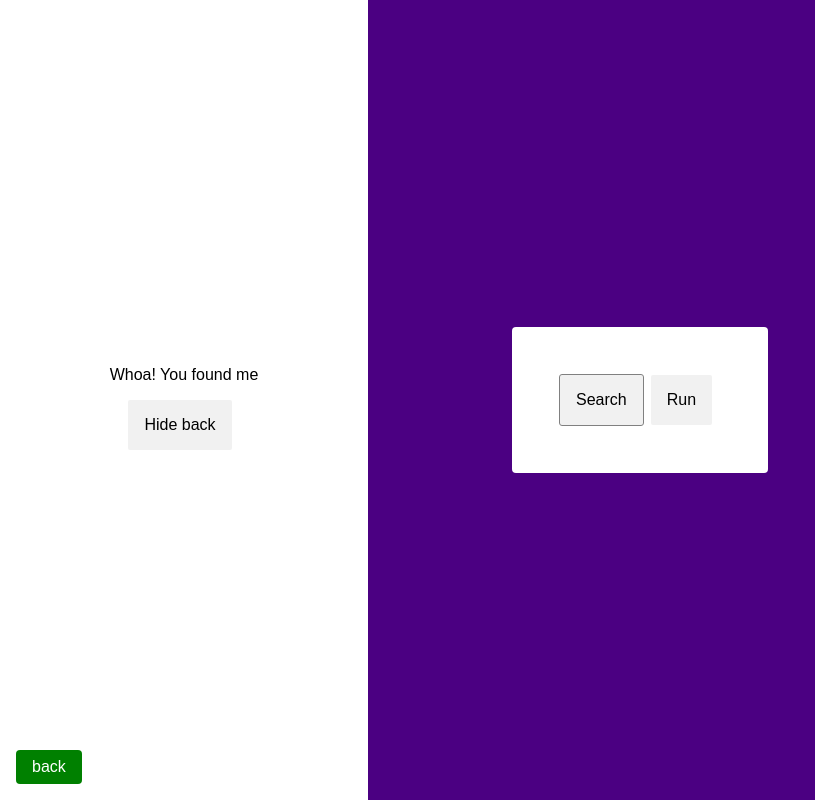
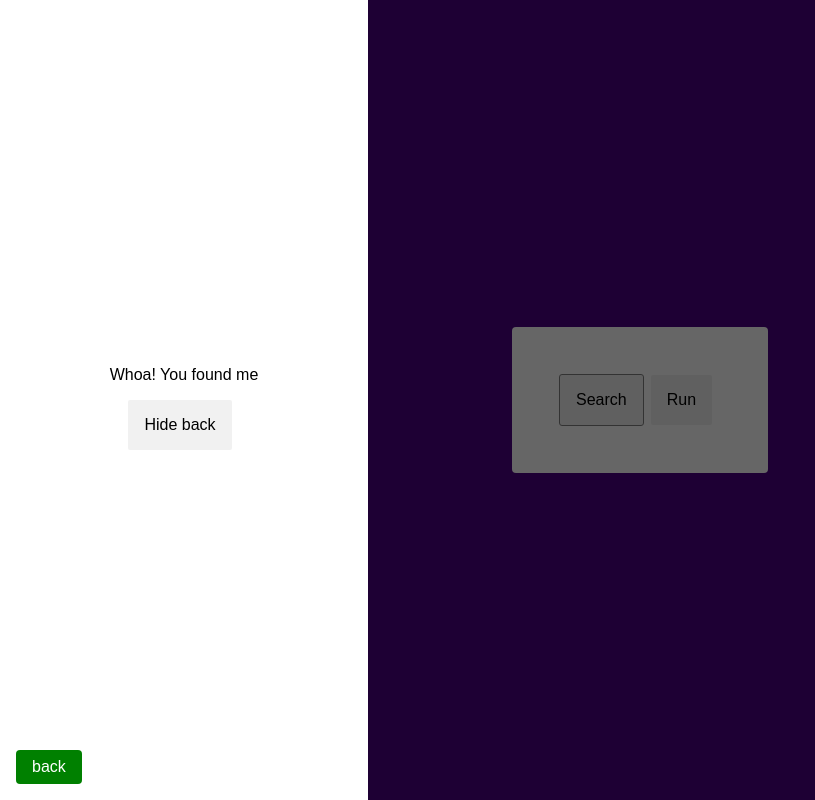
Before and after one commit to abruzy/loops, a React (Create React App) app: page /loop1-step8 in a window 1280 px wide. Both pictures are taken after a click on the button "Search". Shown: the whole page, without its empty margins (0-815 px from the left). Built offline with nearby package versions, Linux system fonts and the light colour scheme.

Commit message:
feat: loop1step8

```diff
--- a/src/components/Loop1/Step8/Step8.jsx
+++ b/src/components/Loop1/Step8/Step8.jsx
@@ -1,32 +1,50 @@
-import React, { useState } from 'react'
+import React, { useState } from 'react';
 
-import './Step8.scss'
+import './Step8.scss';
 
 const Loop1Step8 = () => {
   const [open, setOpen] = useState(false);
-  const [selectedButton, setSelectedButton] = useState("")
+  const [selectedButton, setSelectedButton] = useState('');
 
   return (
-    <div className="Loop1Step8">
-      <div className="step8_wrapper">
-        <button onClick={() => {
-          setSelectedButton("search")
-          setOpen(true)
-        }}>Search</button>
-        <button onClick={() => {
-          setSelectedButton("run")
-          setOpen(true)
-        }}>Run</button>
+    <div className='Loop1Step8'>
+      <div className='step8_wrapper'>
+        <button
+          onClick={() => {
+            setSelectedButton('search');
+            setOpen(!open);
+          }}
+        >
+          Search
+        </button>
+        <button
+          onClick={() => {
+            setSelectedButton('run');
+            setOpen(!open);
+          }}
+        >
+          Run
+        </button>
       </div>
-      {selectedButton === "search" ? <div className={`sidenav ${open ? 'active' : ''}`}>
-        <p>Whoa! You found me</p>
-        <button onClick={() => setOpen(false)}>Hide back</button>
-      </div> : selectedButton === "run" ? <div className={`sidenav ${open ? 'active' : ''}`}>
-        <p>Please don't run me!</p>
-        <button onClick={() => setOpen(false)}>Close</button>
-      </div> : ''}
+      {selectedButton === 'search' ? (
+        <div className={open ? 'overlay' : ''} onClick={() => setOpen(false)}>
+          <div className={`sidenav ${open ? 'active' : ''}`}>
+            <p>Whoa! You found me</p>
+            <button onClick={() => setOpen(!open)}>Hide back</button>
+          </div>
+        </div>
+      ) : selectedButton === 'run' ? (
+        <div className={open ? 'overlay' : ''} onClick={() => setOpen(false)}>
+          <div className={`sidenav ${open ? 'active' : ''}`}>
+            <p>Please don't run me!</p>
+            <button onClick={() => setOpen(!open)}>Close</button>
+          </div>
+        </div>
+      ) : (
+        ''
+      )}
     </div>
-  )
-}
+  );
+};
 
 export default Loop1Step8;
--- a/src/components/Loop1/Step8/Step8.scss
+++ b/src/components/Loop1/Step8/Step8.scss
@@ -57,4 +57,13 @@
   .sidenav.active {
     left: 0;
   }
+
+  .overlay {
+    background: rgba(0, 0, 0, 0.6);
+    position: absolute;
+    top: 0;
+    left: 0;
+    right: 0;
+    bottom: 0;
+  }
 }
```
